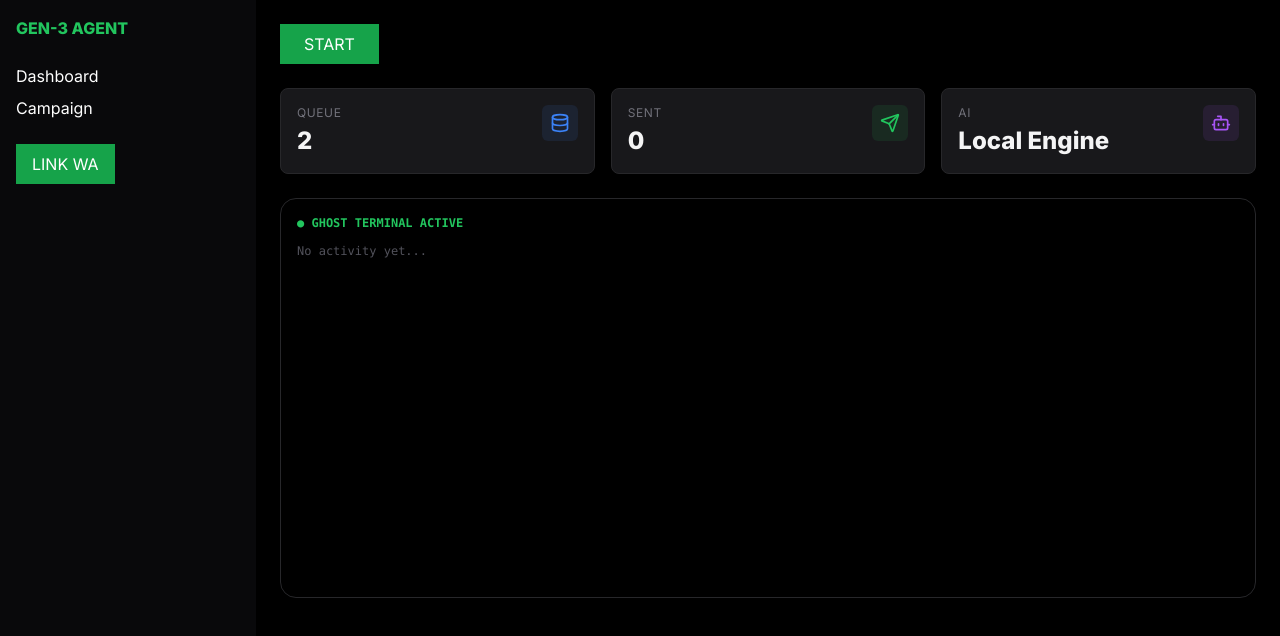
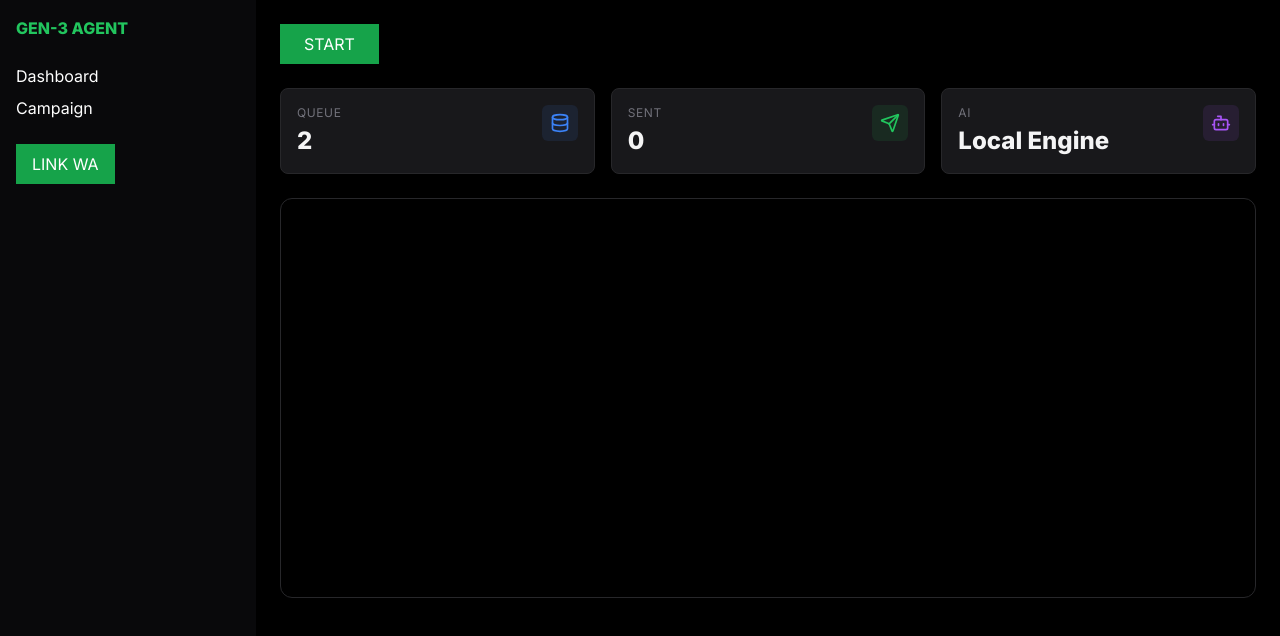
Before and after one commit to Zahtentacle/V.1, a React (Vite) app: page / in a window 1280 px wide. Shown: the top 636 px of the page. Built offline with nearby package versions, Linux system fonts and the light colour scheme.

Commit message:
Update TerminalLog.tsx

```diff
--- a/components/TerminalLog.tsx
+++ b/components/TerminalLog.tsx
@@ -12,42 +12,13 @@ const TerminalLog: React.FC<Props> = ({ logs }) => {
     endRef.current?.scrollIntoView({ behavior: 'smooth' });
   }, [logs]);
 
-  const getColor = (type: LogEntry['type']) => {
-    switch (type) {
-      case 'success':
-        return 'text-green-400';
-      case 'error':
-        return 'text-red-400';
-      case 'warning':
-        return 'text-yellow-400';
-      default:
-        return 'text-zinc-400';
-    }
-  };
-
   return (
-    <div className="bg-black border border-zinc-800 rounded-2xl h-full p-4 overflow-y-auto font-mono text-xs">
-
-      <div className="mb-3 text-green-500 font-bold">
-        ● GHOST TERMINAL ACTIVE
-      </div>
-
-      {logs.length === 0 && (
-        <div className="text-zinc-600">
-          No activity yet...
-        </div>
-      )}
-
-      {logs.map((log) => (
-        <div key={log.id} className="flex gap-2 mb-1">
-          <span className="text-zinc-600">[{log.timestamp}]</span>
-          <span className="text-purple-400">{log.worker}</span>
-          <span className={getColor(log.type)}>
-            {log.message}
-          </span>
+    <div className="bg-black text-xs font-mono p-4 h-full overflow-y-auto border border-zinc-800 rounded-xl">
+      {logs.map(log => (
+        <div key={log.id}>
+          [{log.timestamp}] {log.worker} → {log.message}
         </div>
       ))}
-
       <div ref={endRef} />
     </div>
   );
```
